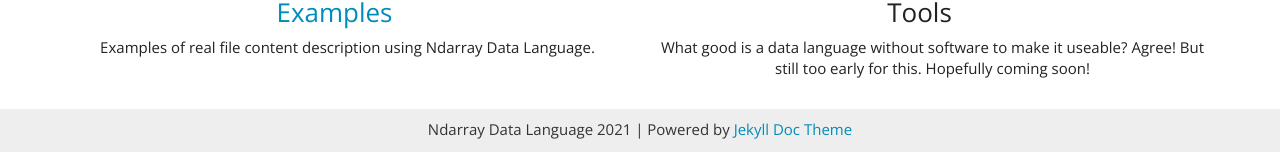
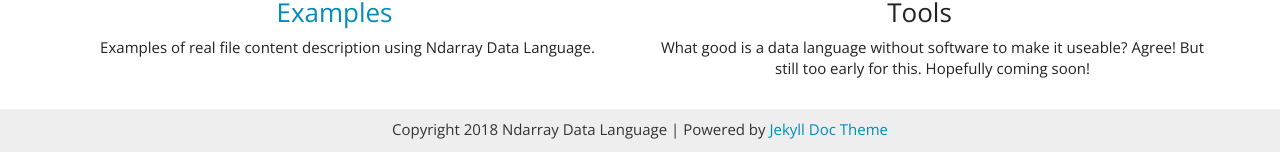
Before and after one commit to ajelenak/ndl, a Jekyll site: the page built from docs/index.html, in a window 1280 px wide and 1289 px high. Shown: the part 1134-1286 px from the top of the window. Built offline with Jekyll 4.4.1, drawn with Linux system fonts in a browser that asks for light colours.

Commit message:
Fix copyright statement in the footer

```diff
--- a/docs/_includes/footer.html
+++ b/docs/_includes/footer.html
@@ -2,7 +2,7 @@
     <div class="container">
 
         <p class="text-center">
-            {{ site.title }} {{ site.time | date: '%Y' }} |
+            Copyright 2018 {{ site.title }} |
             Powered by <a href="https://github.com/aksakalli/jekyll-doc-theme">Jekyll Doc Theme</a>
         </p>
         <!-- <p class="text-muted">Place sticky footer content here.</p> -->
```
